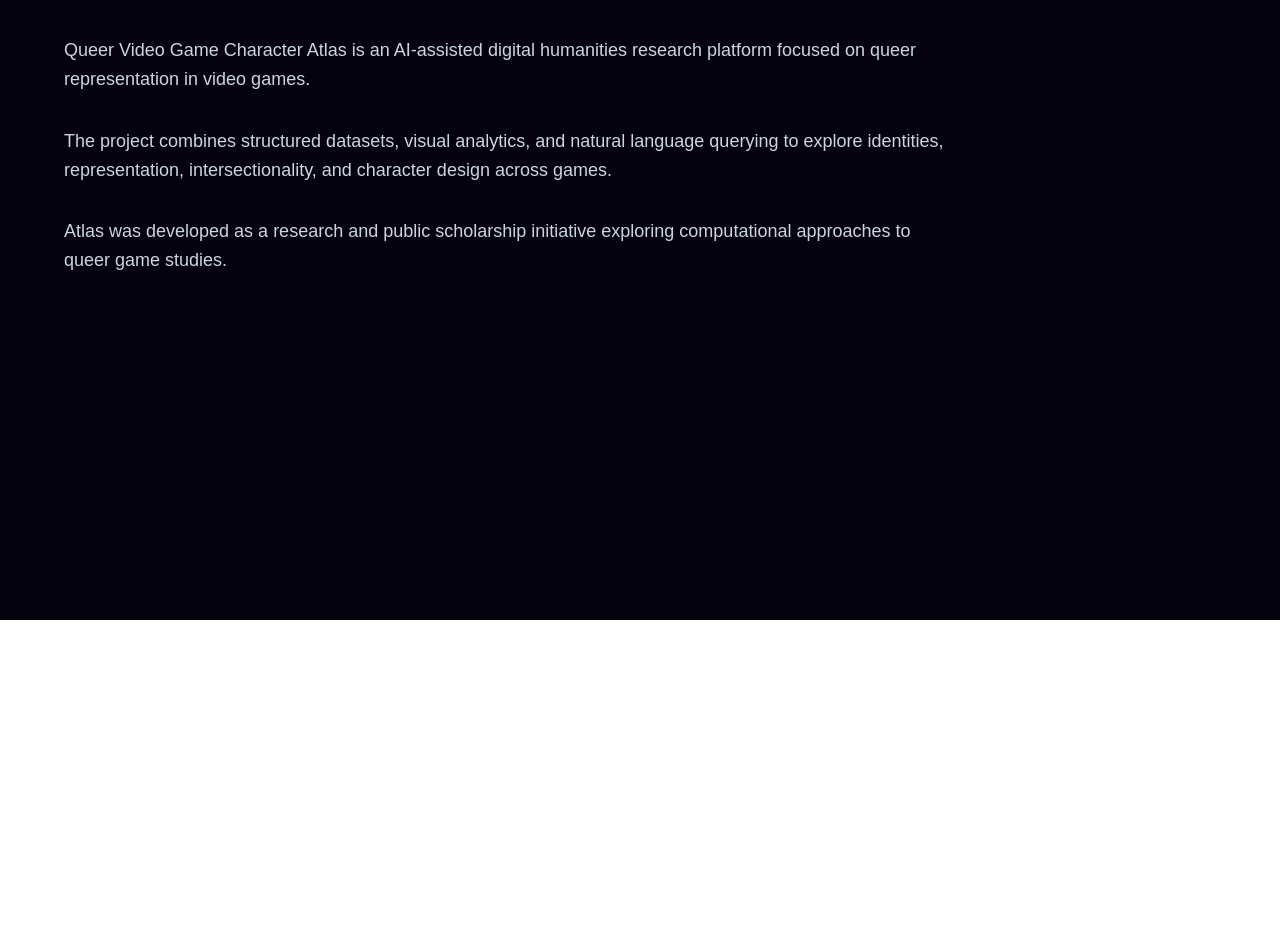
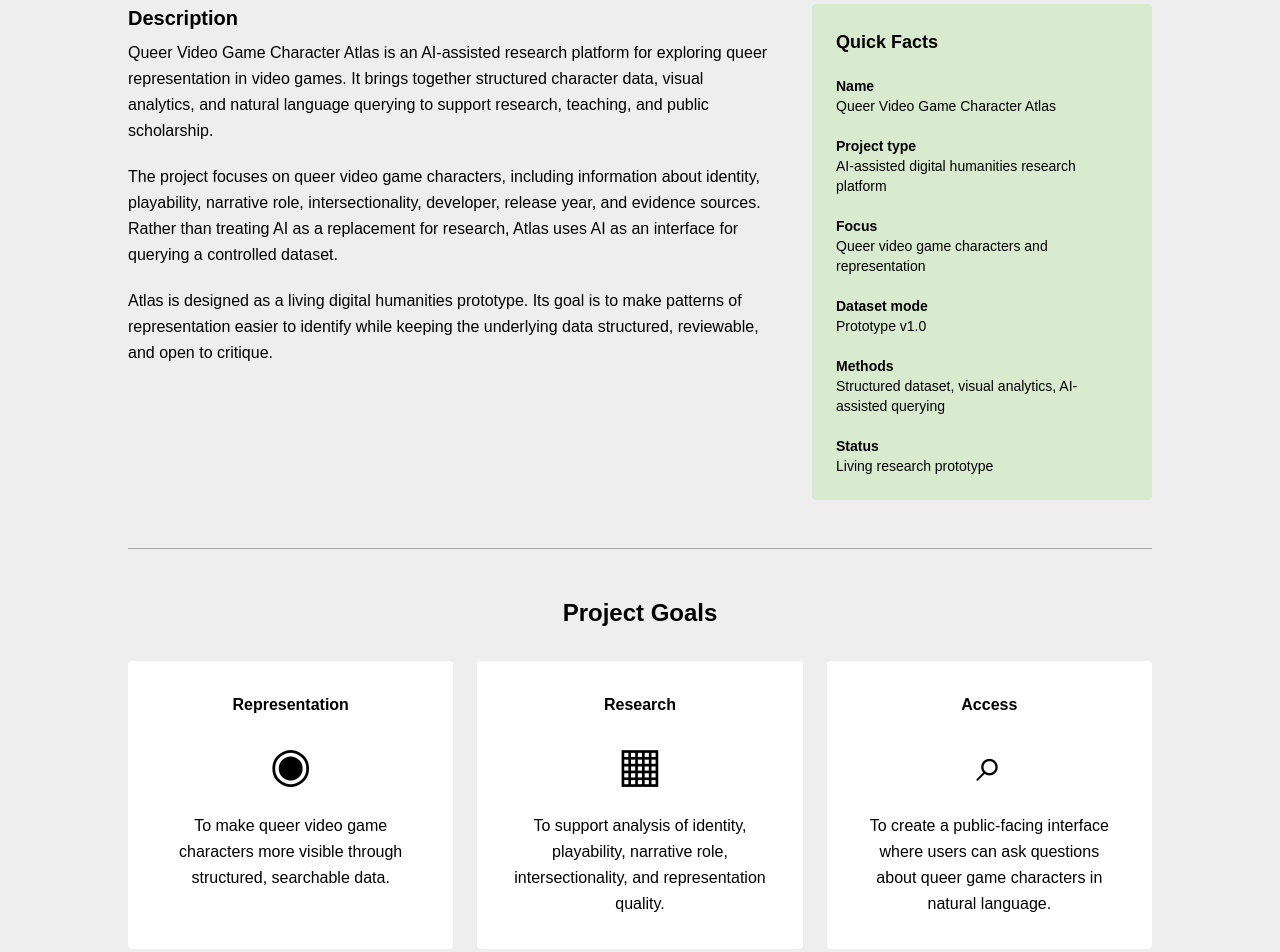
Before and after one commit to renanuhoh-crypto/queer-video-game-character-atlas, a Next.js app: page /about in a window 1280 px wide. Shown: the part 180-1132 px from the top of the page. Before the commit the page ends 800 px from the top, so only its background shows below. Built offline with nearby package versions, Linux system fonts and the light colour scheme.

Commit message:
redesign about page

```diff
--- a/src/app/about/page.tsx
+++ b/src/app/about/page.tsx
@@ -1,38 +1,207 @@
+import Link from "next/link";
+
 export default function AboutPage() {
   return (
-    <main className="min-h-screen bg-[#05010f] px-8 py-12 text-white md:px-16">
+    <main className="min-h-screen bg-[#eeeeee] px-8 py-10 text-black">
+      <div className="mx-auto max-w-5xl">
+        <Link href="/" className="text-sm text-cyan-700 hover:underline">
+          ← Back to Atlas
+        </Link>
 
-      <a href="/" className="text-cyan-300 hover:underline">
-        ← Back to Atlas
-      </a>
-
-      <h1 className="mt-8 text-5xl font-black italic md:text-7xl">
-        About{" "}
-        <span className="bg-gradient-to-r from-fuchsia-400 to-cyan-300 bg-clip-text text-transparent">
-          Atlas
-        </span>
+        <h1 className="mt-8 text-center text-4xl font-black">
+          About the Atlas
         </h1>
 
-      <div className="mt-10 max-w-4xl space-y-8 text-lg leading-relaxed text-slate-300">
+        <section className="mt-12 grid gap-10 md:grid-cols-[1fr_340px]">
+          <div>
+            <h2 className="text-xl font-black">Description</h2>
 
+            <div className="mt-2 space-y-5 text-base leading-relaxed">
               <p>
-          Queer Video Game Character Atlas is an AI-assisted digital humanities
-          research platform focused on queer representation in video games.
+                Queer Video Game Character Atlas is an AI-assisted research
+                platform for exploring queer representation in video games. It
+                brings together structured character data, visual analytics, and
+                natural language querying to support research, teaching, and
+                public scholarship.
               </p>
 
               <p>
-          The project combines structured datasets, visual analytics, and
-          natural language querying to explore identities, representation,
-          intersectionality, and character design across games.
+                The project focuses on queer video game characters, including
+                information about identity, playability, narrative role,
+                intersectionality, developer, release year, and evidence sources.
+                Rather than treating AI as a replacement for research, Atlas uses
+                AI as an interface for querying a controlled dataset.
               </p>
 
               <p>
-          Atlas was developed as a research and public scholarship initiative
-          exploring computational approaches to queer game studies.
+                Atlas is designed as a living digital humanities prototype. Its
+                goal is to make patterns of representation easier to identify
+                while keeping the underlying data structured, reviewable, and
+                open to critique.
+              </p>
+            </div>
+          </div>
+
+          <aside className="rounded-sm bg-[#d8ebcf] p-6 text-sm">
+            <h2 className="mb-5 text-lg font-black">Quick Facts</h2>
+
+            <div className="space-y-5">
+              <div>
+                <p className="font-black">Name</p>
+                <p>Queer Video Game Character Atlas</p>
+              </div>
+
+              <div>
+                <p className="font-black">Project type</p>
+                <p>AI-assisted digital humanities research platform</p>
+              </div>
+
+              <div>
+                <p className="font-black">Focus</p>
+                <p>Queer video game characters and representation</p>
+              </div>
+
+              <div>
+                <p className="font-black">Dataset mode</p>
+                <p>Prototype v1.0</p>
+              </div>
+
+              <div>
+                <p className="font-black">Methods</p>
+                <p>Structured dataset, visual analytics, AI-assisted querying</p>
+              </div>
+
+              <div>
+                <p className="font-black">Status</p>
+                <p>Living research prototype</p>
+              </div>
+            </div>
+          </aside>
+        </section>
+
+        <hr className="my-12 border-black/30" />
+
+        <section>
+          <h2 className="text-center text-2xl font-black">Project Goals</h2>
+
+          <div className="mt-8 grid gap-6 md:grid-cols-3">
+            <div className="rounded-sm bg-white p-8 text-center">
+              <h3 className="font-black">Representation</h3>
+              <p className="mt-6 text-5xl">◉</p>
+              <p className="mt-6 leading-relaxed">
+                To make queer video game characters more visible through
+                structured, searchable data.
+              </p>
+            </div>
+
+            <div className="rounded-sm bg-white p-8 text-center">
+              <h3 className="font-black">Research</h3>
+              <p className="mt-6 text-5xl">▦</p>
+              <p className="mt-6 leading-relaxed">
+                To support analysis of identity, playability, narrative role,
+                intersectionality, and representation quality.
+              </p>
+            </div>
+
+            <div className="rounded-sm bg-white p-8 text-center">
+              <h3 className="font-black">Access</h3>
+              <p className="mt-6 text-5xl">⌕</p>
+              <p className="mt-6 leading-relaxed">
+                To create a public-facing interface where users can ask
+                questions about queer game characters in natural language.
+              </p>
+            </div>
+          </div>
+        </section>
+
+        <hr className="my-12 border-black/30" />
+
+        <section>
+          <h2 className="text-center text-2xl font-black">
+            Research Framework
+          </h2>
+
+          <div className="mt-8 space-y-5 text-base leading-relaxed">
+            <p>
+              Atlas is informed by queer game studies, representation studies,
+              and digital humanities approaches to data visualization and
+              cultural analysis. The project treats characters as units of
+              analysis while also recognizing that identity categories are
+              complex, contextual, and sometimes incomplete.
             </p>
 
+            <p>
+              The dataset includes structured fields such as character name,
+              game title, release year, developer, gender, sexuality, identity
+              category, playability, narrative role, confirmation type,
+              intersectionality, and evidence source.
+            </p>
+
+            <p>
+              The AI component is designed to answer questions using only the
+              structured dataset. This allows Atlas to operate as a guided
+              research interface rather than an unrestricted chatbot.
+            </p>
+          </div>
+        </section>
+
+        <hr className="my-12 border-black/30" />
+
+        <section>
+          <h2 className="text-center text-2xl font-black">Current Scope</h2>
+
+          <div className="mt-8 grid gap-6 md:grid-cols-2">
+            <div className="rounded-sm bg-white p-8 text-center">
+              <h3 className="font-black">Included</h3>
+              <p className="mt-5 leading-relaxed">
+                Queer video game characters, identity categories, game metadata,
+                playability, narrative role, evidence sources, and visual
+                analytics.
+              </p>
             </div>
 
+            <div className="rounded-sm bg-white p-8 text-center">
+              <h3 className="font-black">In development</h3>
+              <p className="mt-5 leading-relaxed">
+                Expanded datasets, stronger source attribution, richer
+                intersectionality fields, advanced filters, and more detailed
+                character comparison tools.
+              </p>
+            </div>
+          </div>
+        </section>
+
+        <hr className="my-12 border-black/30" />
+
+        <section>
+          <h2 className="text-center text-2xl font-black">History</h2>
+
+          <div className="mt-8 space-y-5 text-base leading-relaxed">
+            <p>
+              The Queer Video Game Character Atlas began as a prototype for
+              exploring how AI can support structured research on queer
+              representation in games. The initial version tested whether a
+              controlled dataset could be queried through a conversational
+              interface without allowing the system to freely invent unsupported
+              information.
+            </p>
+
+            <p>
+              Early development focused on a small seed dataset containing
+              selected queer game characters. This allowed the project to test
+              data structure, visual analytics, natural language questions, and
+              anti-hallucination safeguards before expanding to a larger archive.
+            </p>
+
+            <p>
+              The long-term goal is to develop Atlas into a public scholarship
+              and research infrastructure project that can support game studies,
+              queer media studies, teaching, and data-driven analysis of
+              representation.
+            </p>
+          </div>
+        </section>
+      </div>
     </main>
   );
 }
```
Also changed, not shown: src/data/atlas_seed_dataset.csv. Lines whose indentation alone changed are shown as unchanged.
